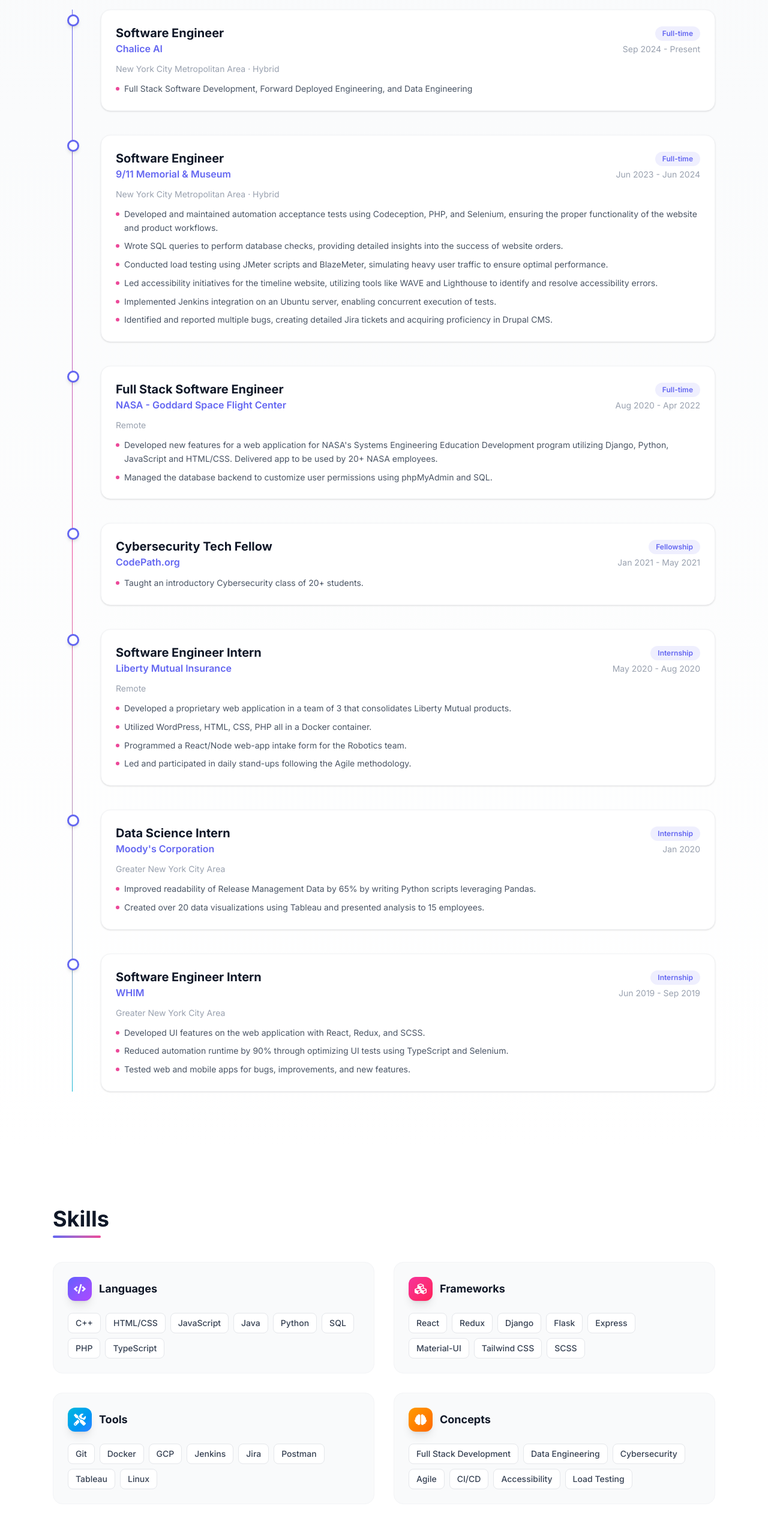
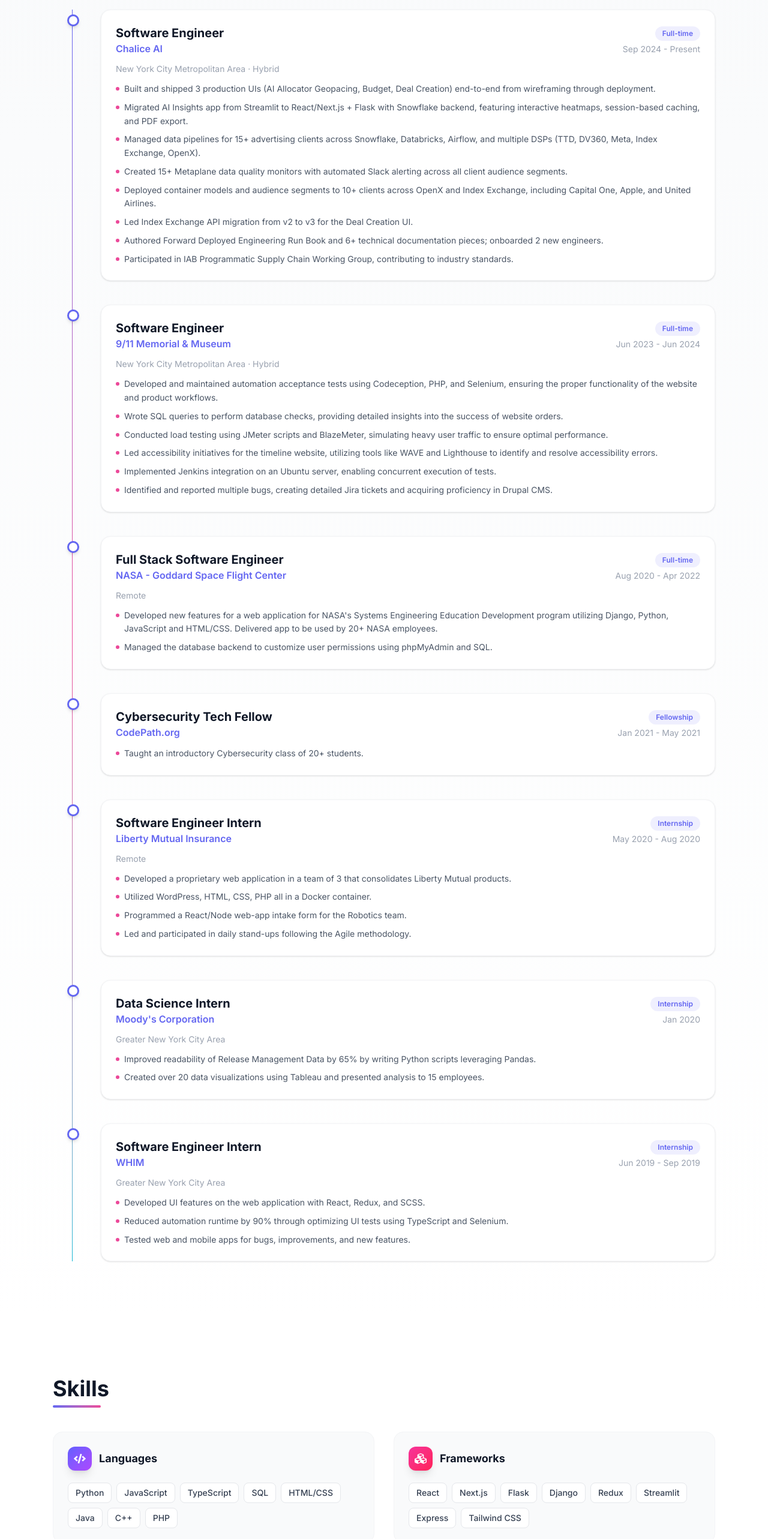
Before and after one commit to wongjessica/wongjessica.github.io, a React (Vite) app: page / in a window 1280 px wide. Shown: the part 1540-4106 px from the top of the page at 60% size. Built offline with nearby package versions, Linux system fonts and the light colour scheme.

Commit message:
Update Chalice AI experience and expand skills from standup analysis

```diff
--- a/src/data/content.js
+++ b/src/data/content.js
@@ -16,7 +16,14 @@
     period: "Sep 2024 - Present",
     location: "New York City Metropolitan Area · Hybrid",
     description: [
-      "Full Stack Software Development, Forward Deployed Engineering, and Data Engineering",
+      "Built and shipped 3 production UIs (AI Allocator Geopacing, Budget, Deal Creation) end-to-end from wireframing through deployment.",
+      "Migrated AI Insights app from Streamlit to React/Next.js + Flask with Snowflake backend, featuring interactive heatmaps, session-based caching, and PDF export.",
+      "Managed data pipelines for 15+ advertising clients across Snowflake, Databricks, Airflow, and multiple DSPs (TTD, DV360, Meta, Index Exchange, OpenX).",
+      "Created 15+ Metaplane data quality monitors with automated Slack alerting across all client audience segments.",
+      "Deployed container models and audience segments to 10+ clients across OpenX and Index Exchange, including Capital One, Apple, and United Airlines.",
+      "Led Index Exchange API migration from v2 to v3 for the Deal Creation UI.",
+      "Authored Forward Deployed Engineering Run Book and 6+ technical documentation pieces; onboarded 2 new engineers.",
+      "Participated in IAB Programmatic Supply Chain Working Group, contributing to industry standards.",
     ],
   },
   {
@@ -117,10 +124,10 @@
 ];
 
 export const skills = {
-  languages: ["C++", "HTML/CSS", "JavaScript", "Java", "Python", "SQL", "PHP", "TypeScript"],
-  frameworks: ["React", "Redux", "Django", "Flask", "Express", "Material-UI", "Tailwind CSS", "SCSS"],
-  tools: ["Git", "Docker", "GCP", "Jenkins", "Jira", "Postman", "Tableau", "Linux"],
-  concepts: ["Full Stack Development", "Data Engineering", "Cybersecurity", "Agile", "CI/CD", "Accessibility", "Load Testing"],
+  languages: ["Python", "JavaScript", "TypeScript", "SQL", "HTML/CSS", "Java", "C++", "PHP"],
+  frameworks: ["React", "Next.js", "Flask", "Django", "Redux", "Streamlit", "Express", "Tailwind CSS"],
+  tools: ["Snowflake", "Databricks", "Apache Airflow", "AWS", "Docker", "Git", "GitHub Actions", "Metaplane", "Datadog", "GCP", "Jira", "Postman", "Figma", "Superset", "Tableau"],
+  concepts: ["Full Stack Development", "Data Engineering", "Forward Deployed Engineering", "Ad Tech / DSPs", "CI/CD", "Data Quality Monitoring", "Cybersecurity", "Agile", "Accessibility"],
 };
 
 export const projects = [
```
